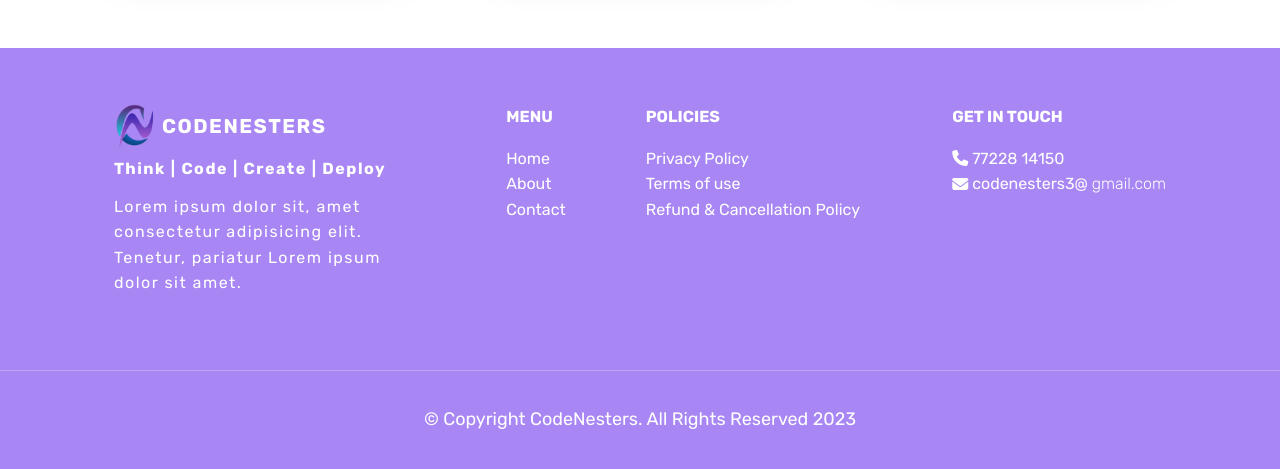
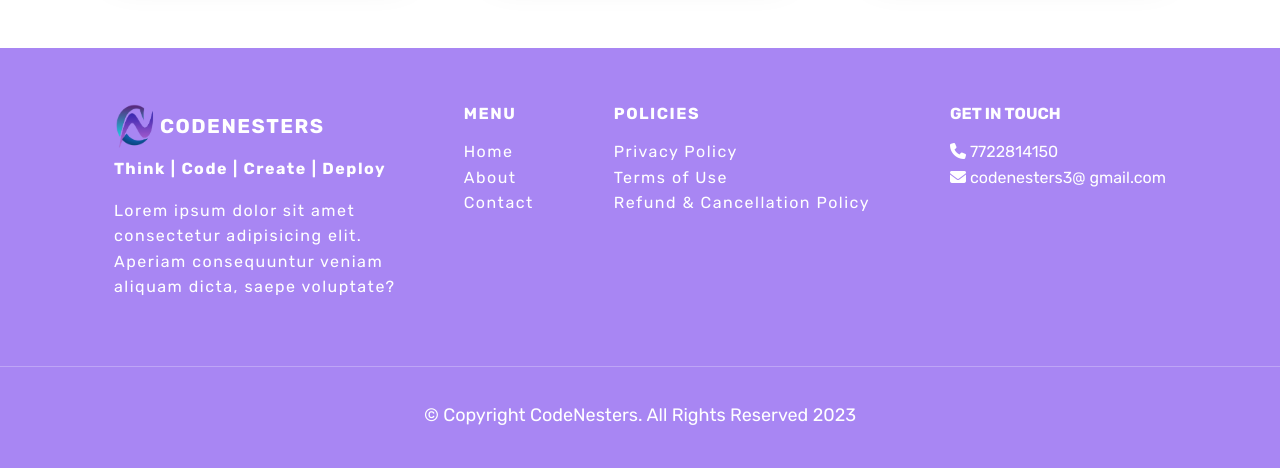
Before and after one commit to Yashcodes/CodeNesters-Frontend, a React (Create React App) app: page / in a window 1280 px wide. Shown: the part 4418-4887 px from the top of the page. Built offline with nearby package versions, Linux system fonts and the light colour scheme; no server answers.

Commit message:
Footer alignment fixed

```diff
--- a/src/components/Layout/Footer.jsx
+++ b/src/components/Layout/Footer.jsx
@@ -9,56 +9,59 @@ const Footer = () => {
   return (
     <>
       <footer className="footer" id="footer">
-        <div className="container">
-          <div className="footer-content">
-            <div className="left-footer-content">
-              <div id="content-1">
-                <div className="footer-brand">
+        <div className="container footer-container">
+            <div className="footer-left" id="content-1">
+              <div className="footer-content-1">
+                <div className="footer-brand-header">
                   <img
                     src={brandLogo}
-                    alt=""
-                    className="brand-logo img-fluid"
+                    alt="logo"
+                    width={"44px"}
+                    height={"44px"}
                   />
-                  <span className="fw-bold fs-5">CODENESTERS</span>
+                  <span className="fw-bold">CODENESTERS</span>
                 </div>
-
-                <div className="footer-brand-slogan">
+                <div className="footer-brand-quote">
                   <span className="fw-bold">
                     Think | Code | Create | Deploy
                   </span>
-
+                </div>
+                <div className="content-1-para">
                   <p>
-                    Lorem ipsum dolor sit, amet consectetur adipisicing elit.
-                    Tenetur, pariatur Lorem ipsum dolor sit amet.
+                    Lorem ipsum dolor sit amet consectetur adipisicing elit.
+                    Aperiam consequuntur veniam aliquam dicta, saepe voluptate?
                   </p>
                 </div>
               </div>
             </div>
 
-            <div className="mid-footer-content">
-              <div id="content-2 mx-2">
-                <div className="footer-content-head mb-3">
-                  <span className="fw-bold">MENU</span>
+            <div className="footer-right">
+              <div className="" id="content-2">
+                <div className="footer-content-2">
+                  <div className="content-2-head">
+                    <h6 className="fw-bold">MENU</h6>
                   </div>
 
                   <div className="footer-content-list">
                     <ul>
                       <li>
-                      <Link to={"/"}> Home </Link>
+                        <Link to={"/"}>Home</Link>
                       </li>
                       <li>
-                      <Link to={"/about"}> About </Link>
+                        <Link to={"/about"}>About</Link>
                       </li>
                       <li>
-                      <Link to={"/contact"}> Contact </Link>
+                        <Link to={"/contact"}>Contact</Link>
                       </li>
                     </ul>
                   </div>
                 </div>
+              </div>
 
-              <div id="content-3 mx-2">
-                <div className="footer-content-head mb-3">
-                  <span className="fw-bold">POLICIES</span>
+              <div className="" id="content-3">
+                <div className="footer-content-3">
+                  <div className="content-3-head">
+                    <h6 className="fw-bold">POLICIES</h6>
                   </div>
 
                   <div className="footer-content-list">
@@ -67,33 +70,36 @@ const Footer = () => {
                         <Link to={"/privacy-policy"}>Privacy Policy</Link>
                       </li>
                       <li>
-                      <Link to={"/terms-of-services"}>Terms of use</Link>
+                        <Link to={"/terms-of-services"}>Terms of Use</Link>
                       </li>
                       <li>
-                      <Link to={"/cancellation-and-refund"}>Refund & Cancellation Policy</Link>
+                        <Link to={"/cancellation-and-refund"}>
+                          Refund & Cancellation Policy
+                        </Link>
                       </li>
                     </ul>
                   </div>
                 </div>
               </div>
 
-            <div className="right-footer-content">
-              <div id="content-4" className="fw-bold">
-                <div className="footer-content-head mb-3">
-                  <span className="fw-bold">GET IN TOUCH</span>
+              <div className="" id="content-4">
+                <div className="footer-content-3">
+                  <div className="content-4-head">
+                    <h6 className="fw-bold">GET IN TOUCH</h6>
                   </div>
 
                   <div className="footer-content-list">
                     <ul>
-                    <li className="d-flex align-items-center gap-1">
-                      <MDBIcon fas icon="phone" /> <span>77228 14150</span>
+                      <li>
+                        <Link to={"tel:7722814150"}>
+                          <MDBIcon fas icon="phone" /> 7722814150
+                        </Link>
                       </li>
-
-                    <li className="d-flex align-items-center gap-1">
-                      <MDBIcon fas icon="envelope" />{" "}
-                      <span className="p-0">
-                        codenesters3@ <span className="mx-0"> gmail.com</span>
-                      </span>
+                      <li>
+                        <Link to={"mailto:codenesters3@gmail.com"}>
+                          <MDBIcon fas icon="envelope" /> codenesters3@
+                          gmail.com
+                        </Link>
                       </li>
                     </ul>
                   </div>
@@ -102,7 +108,7 @@ const Footer = () => {
             </div>
         </div>
         <hr />
-        <span className="copyright text-center d-block">
+        <span className="copyright text-center d-block px-1">
           © Copyright CodeNesters. All Rights Reserved 2023
         </span>
       </footer>
--- a/src/components/Layout/styles/Footer.css
+++ b/src/components/Layout/styles/Footer.css
@@ -9,8 +9,87 @@
   padding: 34px 44px;
 }
 
-.footer-column ul {
-  list-style-type: disc;
+.footer-container {
+  display: flex;
+  flex-direction: row;
+  flex-wrap: wrap;
+  gap: 22px;
+  justify-content: space-between;
+}
+
+.footer-left {
+  width: 300px;
+}
+
+.footer-right{
+  display: flex;
+  flex-direction: row;
+  flex-wrap: wrap;
+  justify-content: space-between;
+  gap: 80px;
+}
+
+#content-1,
+#content-2,
+#content-3,
+#content4 {
+  letter-spacing: 1.5px;
+}
+
+.footer-brand-header {
+  display: flex;
+  flex-direction: row;
+  flex-wrap: wrap;
+  align-items: center;
+  gap: 2px;
+  margin-bottom: 8px;
+}
+
+/*! Content 1 */
+#content-1 {
+  /* width: 400px; */
+}
+
+.footer-brand-header span {
+  font-size: 20px;
+}
+
+.footer-brand-quote span {
+  font-size: 16px;
+}
+
+.content-1-para p {
+  font-size: 16px;
+  margin-top: 16px;
+}
+
+/*! Content 2 */
+#content-2 {
+  /* width: 200px; */
+}
+.footer-content-2 {
+
+}
+
+.footer-content-list ul {
+  list-style: none;
+  padding: 0;
+  margin: 16px 0px;
+}
+
+.footer-content-list ul li a {
+  text-decoration: none;
+  color: white;
+}
+
+/*! Content 3 */
+#content-3 {
+  /* width: 300px; */
+}
+
+/*! Content 4 */
+#content-4 {
+  /* width: 300px; */
 }
 
 .copyright {
@@ -23,108 +102,10 @@
   color: white;
 }
 
-.footer-content {
-  display: flex;
-  align-items: flex-start;
-  justify-content: space-between;
-  flex-direction: row;
-  flex-wrap: wrap;
-}
-
-.footer-content .left-footer-content {
-  max-width: 300px;
-}
-
-.left-footer-content #content-1 .footer-brand {
-  display: flex;
-  flex-direction: row;
-  align-items: center;
-  flex-wrap: wrap;
-  gap: 4px;
-}
-
-.left-footer-content #content-1 .footer-brand-slogan {
-  margin: 8px 0px;
-  display: flex;
-  flex-direction: column;
-  gap: 12px;
-}
-
-.left-footer-content #content-1 img {
-  width: 44px;
-  height: 44px;
-}
-
-.mid-footer-content {
-  display: flex;
-  flex-direction: row;
-  justify-content: space-between;
-  align-items: center;
-  flex-wrap: wrap;
-  gap: 80px;
-}
-
-@media only screen and (max-width: 461px) {
-  .mid-footer-content {
-    gap: 22px;
-    justify-content: center;
-  }
-
-  .footer-content {
-    flex-direction: column;
-    text-align: center;
-    justify-content: center;
-    flex-wrap: nowrap;
-  }
-
-  .left-footer-content #content-1 .footer-brand {
-    flex-direction: column;
-    justify-content: center;
-  }
-
-  #content-4 .footer-content-list ul {
-    justify-content: center;
-    gap: 8px;
-  }
-
-  #content-4 .footer-content-list ul li {
-    flex-direction: column;
-    justify-content: center;
-    text-align: center;
-  }
-}
-
-#content-1,
-#content-2,
-#content-3,
-#content4 {
-  letter-spacing: 1.5px;
-}
-
-.footer-content-list li > a {
-  color: white !important;
-}
-
-.footer-content-list ul {
-  list-style: none;
-  padding: 0px;
-}
-
-.footer-content-list ul li span {
-  font-weight: lighter;
-}
-
-.right-footer-content #content-4 {
-  display: flex;
-  flex-direction: column;
-  flex-wrap: wrap;
-  justify-content: flex-start;
-}
-
-#content-4 .footer-content-list ul {
-  display: flex;
-  flex-direction: column;
-  justify-content: flex-start;
+@media only screen and (max-width: 992px) {
+ .footer-right {
+  gap: 22px;
+ }
 }
 
 .footer-btn {
```
Lines whose indentation alone changed are shown as unchanged.
